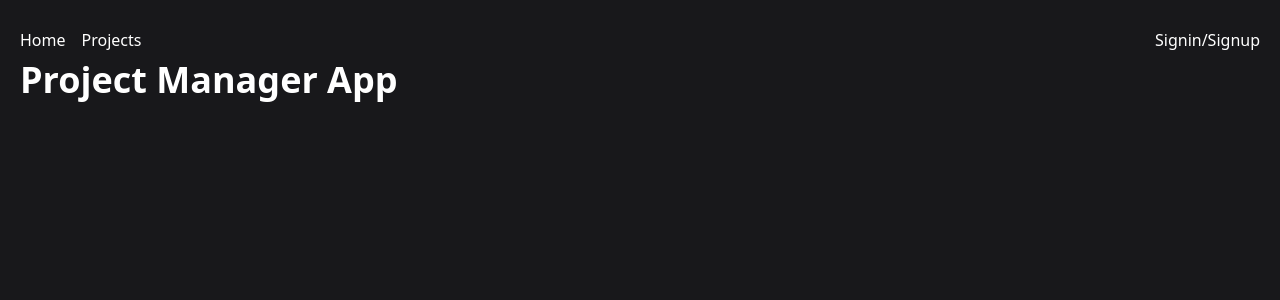
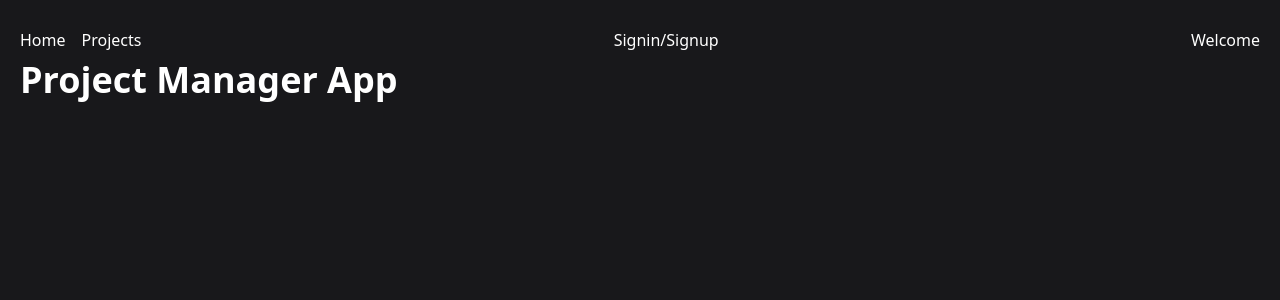
Before and after one commit to smithamaris/Mod15-frontend-project-manager, a React (Vite) app: page / in a window 1280 px wide. Shown: the top 300 px of the page. Built offline with nearby package versions, Linux system fonts and the light colour scheme; no server answers.

Commit message:
updated the const auth

```diff
--- a/src/components/Navbar.tsx
+++ b/src/components/Navbar.tsx
@@ -16,8 +16,11 @@ function Navbar() {
 
       <div className="flex gap-4">
         <NavLink to="/auth">Signin/Signup</NavLink>
+      </div>
 
-      </div>
+      <div className="flex-gap">Welcome{auth?.user?.username}</div>
+
+
     </nav>
   );
 }
```
